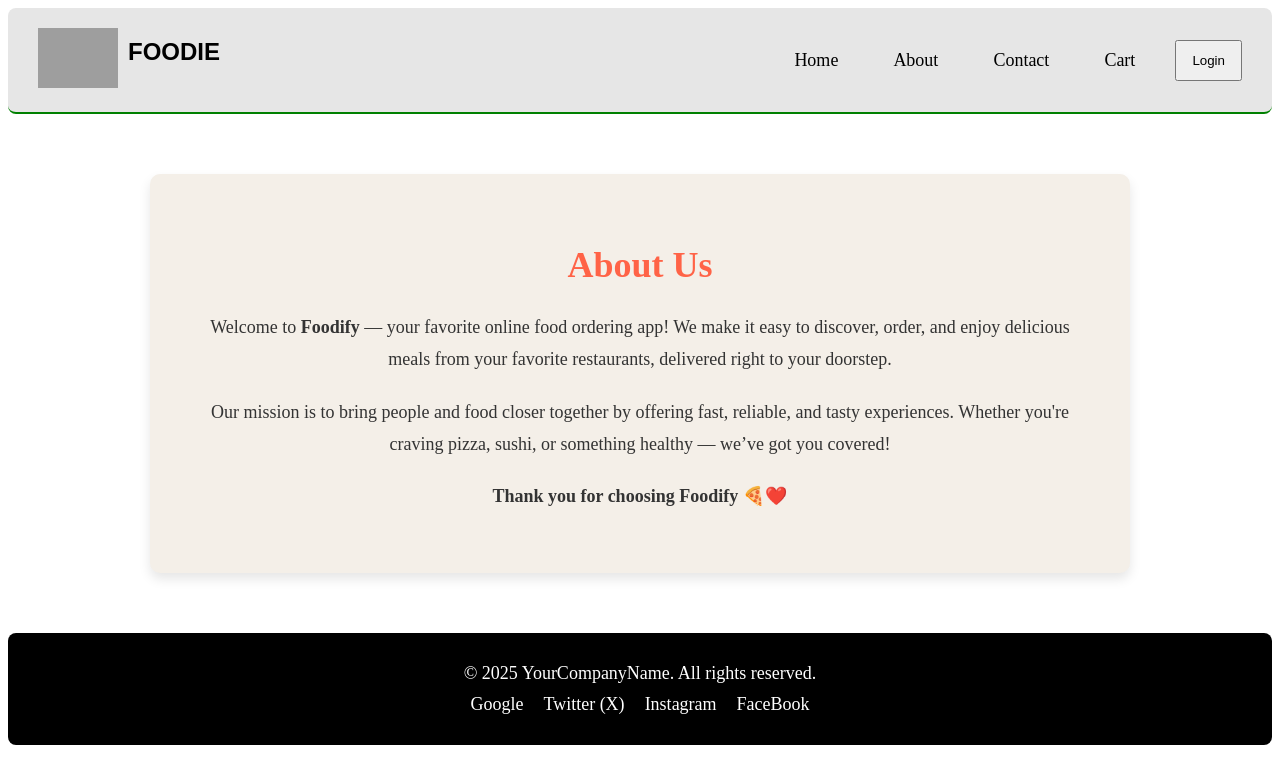
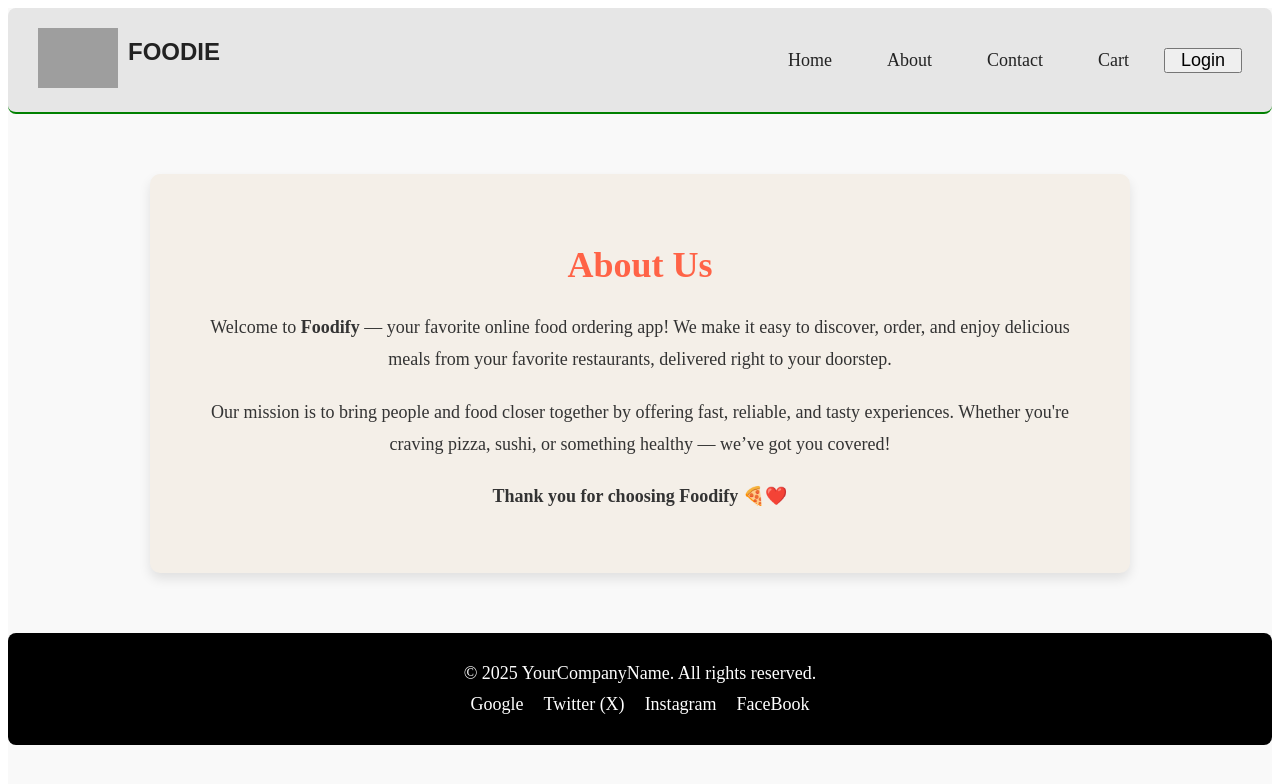
Before and after one commit to Mayankrajora/ReactJs, a React (Vite) app: page /about in a window 1280 px wide. Shown: the top 784 px of the page. Built offline with nearby package versions, Linux system fonts and the light colour scheme; grey boxes are pictures that could not be loaded.

Commit message:
added routing and fixes

```diff
--- a/src/App.css
+++ b/src/App.css
@@ -1,5 +1,4 @@
 .app {
-  font-family: Arial, sans-serif;
   background-color: #f9f9f9;
   color: #222;
   min-height: 100vh;
--- a/src/App.js
+++ b/src/App.js
@@ -3,7 +3,7 @@ import "./App.css";
 import Header from "./components/Header/Header";
 import MainBody from "./components/MainBody/MainBody";
 import Footer from "./components/Footer/Footer";
-import { createBrowserRouter, RouterProvider } from "react-router-dom";
+import { createBrowserRouter, RouterProvider, Outlet } from "react-router-dom";
 import AboutUs from "./components/AboutUs/AboutUs";
 import ContactUs from "./components/ContactUs/ContactUs";
 import Error404 from "./components/Error404/Error404";
@@ -15,7 +15,7 @@ const AppLayout = () => {
   return (
     <div className="app">
       <Header />
-      <MainBody />
+      <Outlet />
       <Footer />
     </div>
   );
@@ -25,17 +25,27 @@ const appRouter = createBrowserRouter([
   {
     path: "/",
     element: <AppLayout />,
-    errorElement: <Error404 />
+    errorElement: <Error404 />,
+    children: [
+      {
+        index: true,
+        element: <MainBody />,
+      },
+      {
+        path: "about",
+        element: <AboutUs />,
+      },
+      {
+        path: "contact",
+        element: <ContactUs />,
+      },
+      {
+        path: "*",
+        element: <Error404 />,
+      },
+    ]
   },
-  {
-    path: "/about",
-    element: <AboutUs />
-  },
-  {
-    path: "/contact",
-    element: <ContactUs />
-  }
-])
+]);
 
 const root = ReactDOM.createRoot(document.getElementById("root"));
 root.render(<RouterProvider router={appRouter} />);
--- a/src/components/AboutUs/AboutUs.js
+++ b/src/components/AboutUs/AboutUs.js
@@ -1,11 +1,8 @@
-import Footer from "../Footer/Footer";
-import Header from "../Header/Header";
 import "./AboutUs.css";
 
 const AboutUs = () => {
   return (
     <>
-      <Header />
       <div className="about-container">
         <h2>About Us</h2>
         <p>
@@ -20,7 +17,6 @@ const AboutUs = () => {
         </p>
         <p className="thank-you">Thank you for choosing Foodify 🍕❤️</p>
       </div>
-      <Footer />
     </>
   );
 };
--- a/src/components/ContactUs/ContactUs.js
+++ b/src/components/ContactUs/ContactUs.js
@@ -1,12 +1,8 @@
-import React from "react";
-import Footer from "../Footer/Footer";
-import Header from "../Header/Header";
 import "./ContactUs.css";
 
 const ContactUs = () => {
   return (
     <>
-      <Header />
       <div className="contact-container">
         <h2>Contact Us</h2>
 
@@ -22,7 +18,6 @@ const ContactUs = () => {
           <p>Email: support@foodify.com</p>
         </div>
       </div>
-      <Footer />
     </>
   );
 };
--- a/src/components/Error404/Error404.js
+++ b/src/components/Error404/Error404.js
@@ -1,11 +1,8 @@
-import Footer from "../Footer/Footer";
-import Header from "../Header/Header";
 import "./Error404.css";
 
 const Error404 = () => {
   return (
     <>
-      <Header />
       <div className="error-container">
         <div className="error-content">
           <h1 className="error-code">404</h1>
@@ -16,7 +13,6 @@ const Error404 = () => {
           <a href="/" className="home-button">Go Back Home</a>
         </div>
       </div>
-      <Footer />
     </>
   );
 };
--- a/src/components/Header/Header.css
+++ b/src/components/Header/Header.css
@@ -8,15 +8,18 @@
   border-radius: 8px;
 }
 
-.logo{
+/* Logo */
+.logo {
   display: flex;
   gap: 10px;
-  h2 {
-    margin-top: 20px;
-    font-family: Papyrus, fantasy
-  }
 }
-/* Logo */
+
+.logo h2 {
+  margin-top: 20px;
+  font-family: Papyrus, fantasy;
+}
+
+/* Logo image */
 .logo img {
   width: 80px;
   height: 80px;
@@ -24,20 +27,34 @@
 }
 
 /* Navigation Items */
+.nav-items {
+  display: flex;
+  align-items: center;
+  gap: 20px;
+}
+
 .nav-items ul {
   display: flex;
-  list-style-type: none;
+  list-style: none;
   gap: 25px;
-  font-size: 18px;
   margin: 0;
   padding: 0;
 }
 
 .nav-items ul li {
   padding: 10px 15px;
+  font-size: 18px;
 }
 
-.nav-items ul li:hover {
+.nav-items ul li a {
+  text-decoration: none;
+  color: inherit;
+  outline: none;
+  font-size: 18px;
+}
+
+.nav-items ul li:hover,
+.nav-items ul li a:hover {
   color: green;
   cursor: pointer;
 }
@@ -46,9 +63,10 @@
 .login-btn {
   padding: 0 15px;
   cursor: pointer;
+  font-size: 18px;
 }
 
 .login-btn:hover {
-  background-color: #222;
+  background-color: #1f8403;
   color: #e6e6e6;
 }
--- a/src/components/Header/Header.js
+++ b/src/components/Header/Header.js
@@ -1,35 +1,34 @@
 import { useState } from "react";
 import { LOGO_URL } from "../../utils/constants";
 import "./Header.css";
+import { Link } from "react-router-dom";
 
-// Header Component
 const Header = () => {
   const [loginBtn, setLoginBtn] = useState("Login");
+  console.info("Header rendered",loginBtn);
+
   return (
     <div className="header">
       <div className="logo">
-        <a href="http://localhost:1234">
+        <a href="/">
           <img src={LOGO_URL} alt="logo" />
         </a>
         <h2>FOODIE</h2>
       </div>
+
       <div className="nav-items">
         <ul>
-          <li>Home</li>
-          <li>About</li>
-          <li>Contact</li>
-          <li>Cart</li>
-          <button
-            onClick={() => {
-              loginBtn === "Login"
-                ? setLoginBtn("Logout")
-                : setLoginBtn("Login");
-            }}
-            className="login-btn"
-          >
-            {loginBtn}
-          </button>
+          <li><Link to="/">Home</Link></li>
+          <li><Link to="/about">About</Link></li>
+          <li><Link to="/contact">Contact</Link></li>
+          <li><Link to="/cart">Cart</Link></li>
         </ul>
+        <button
+          className="login-btn"
+          onClick={() => setLoginBtn(loginBtn === "Login" ? "Logout" : "Login")}
+        >
+          {loginBtn}
+        </button>
       </div>
     </div>
   );
--- a/src/components/MainBody/MainBody.js
+++ b/src/components/MainBody/MainBody.js
@@ -2,6 +2,7 @@ import { useEffect, useState } from "react";
 import RestaurantCard from "../RestaurantCard/RestaurantCard";
 import Shimmer from "../Shimmer/Shimmer";
 import "./MainBody.css";
+import { API_URL_SWIGGY } from "../../utils/constants";
 
 const MainBody = () => {
   const [resList, setResList] = useState([]);
@@ -21,9 +22,7 @@ const MainBody = () => {
 
   const fetchResListData = async () => {
     try {
-      const response = await fetch(
-        "https://www.swiggy.com/dapi/restaurants/list/v5?lat=28.6711686&lng=77.4691216&is-seo-homepage-enabled=true&page_type=DESKTOP_WEB_LISTING"
-      );
+      const response = await fetch(API_URL_SWIGGY);
       const data = await response.json();
 
       const restaurantCard = data?.data?.cards.find(
--- a/src/utils/constants.js
+++ b/src/utils/constants.js
@@ -1,3 +1,5 @@
 export const CDN_IMG_URL = "https://media-assets.swiggy.com/swiggy/image/upload/fl_lossy,f_auto,q_auto,w_660/"
 
 export const LOGO_URL = "https://www.logodesign.net/logo/smoking-burger-with-lecture-364ld.png"
+
+export const API_URL_SWIGGY = "https://www.swiggy.com/dapi/restaurants/list/v5?lat=28.6711686&lng=77.4691216&is-seo-homepage-enabled=true&page_type=DESKTOP_WEB_LISTING"
```
